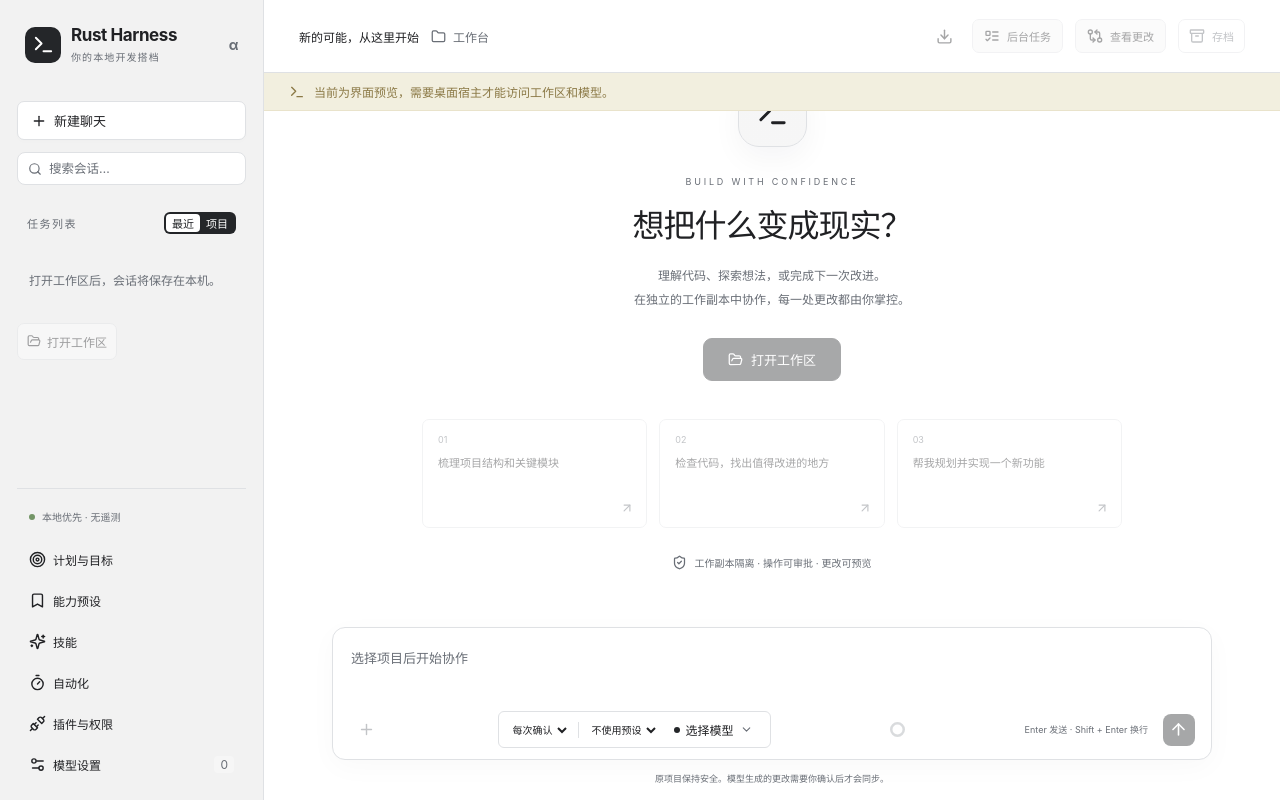
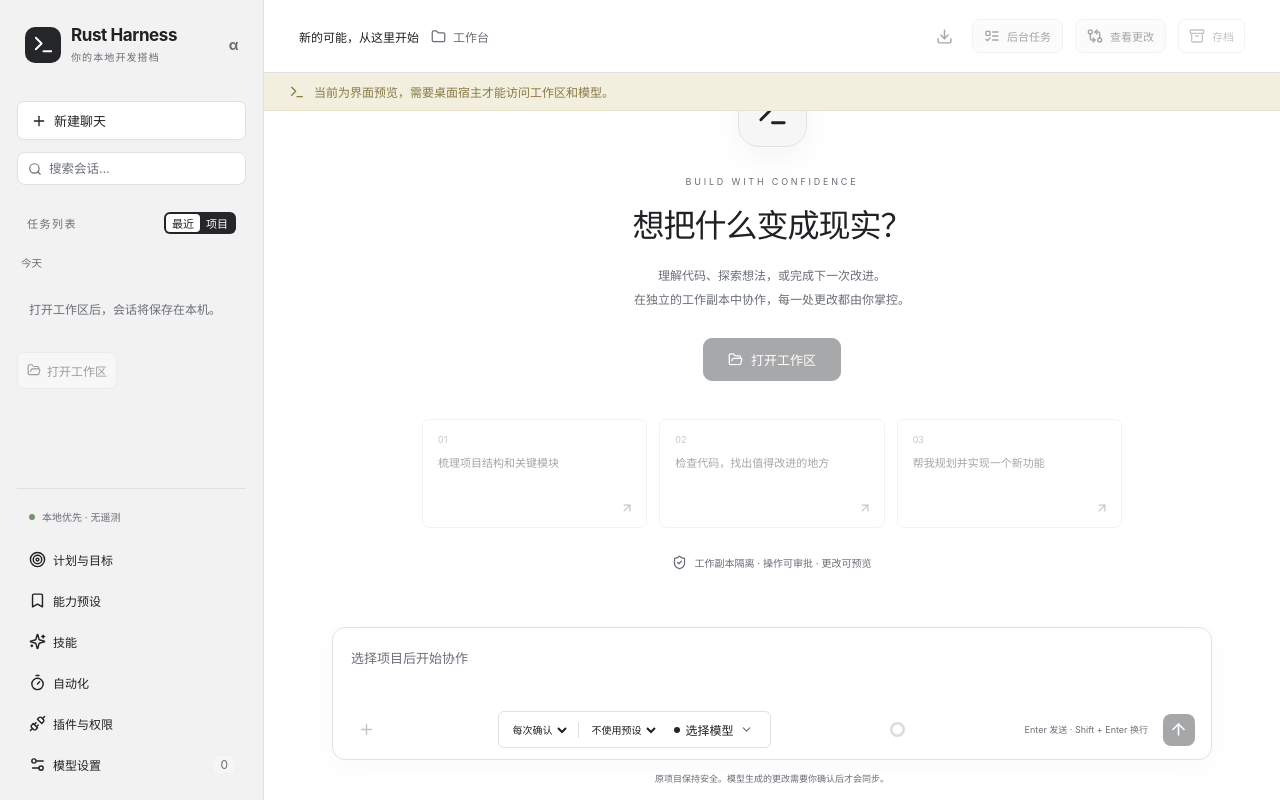
Before and after one commit to niushuai1991/rust-harness, a React (Vite) app: page / in a window 1280 px wide. Built offline with nearby package versions, Linux system fonts and the light colour scheme.

Commit message:
补充今天会话分组

```diff
--- a/frontend/sessionList.ts
+++ b/frontend/sessionList.ts
@@ -48,6 +48,7 @@ export function groupByTime(sessions:SessionInfo[],now:Date):RecentGroup[]{
   if(last&&last.group===group)last.sessions.push(s);
   else groups.push({group,sessions:[s]});
  }
+ if(!groups.some(group=>group.group===0))groups.unshift({group:0,sessions:[]});
  return groups;
 }
 
```
Also changed, not shown: 1 other file (tests, documents, lock files or other folders).
